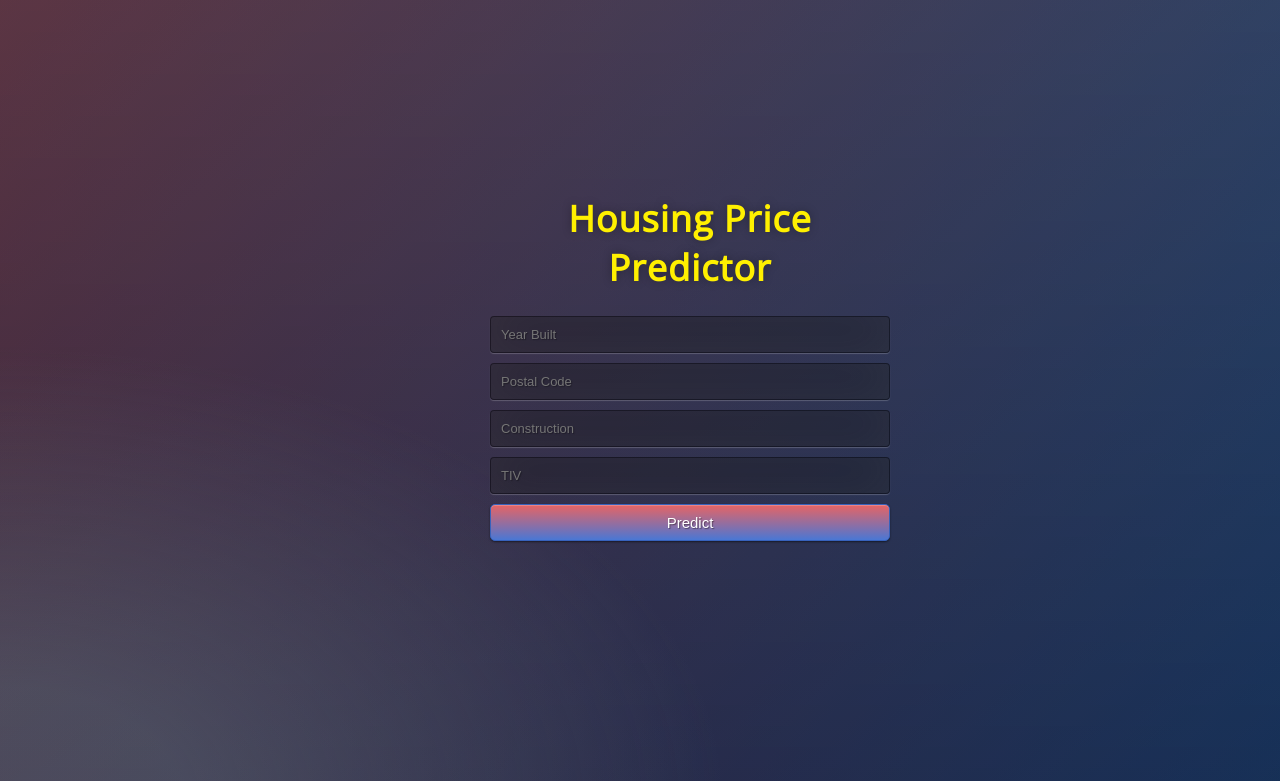
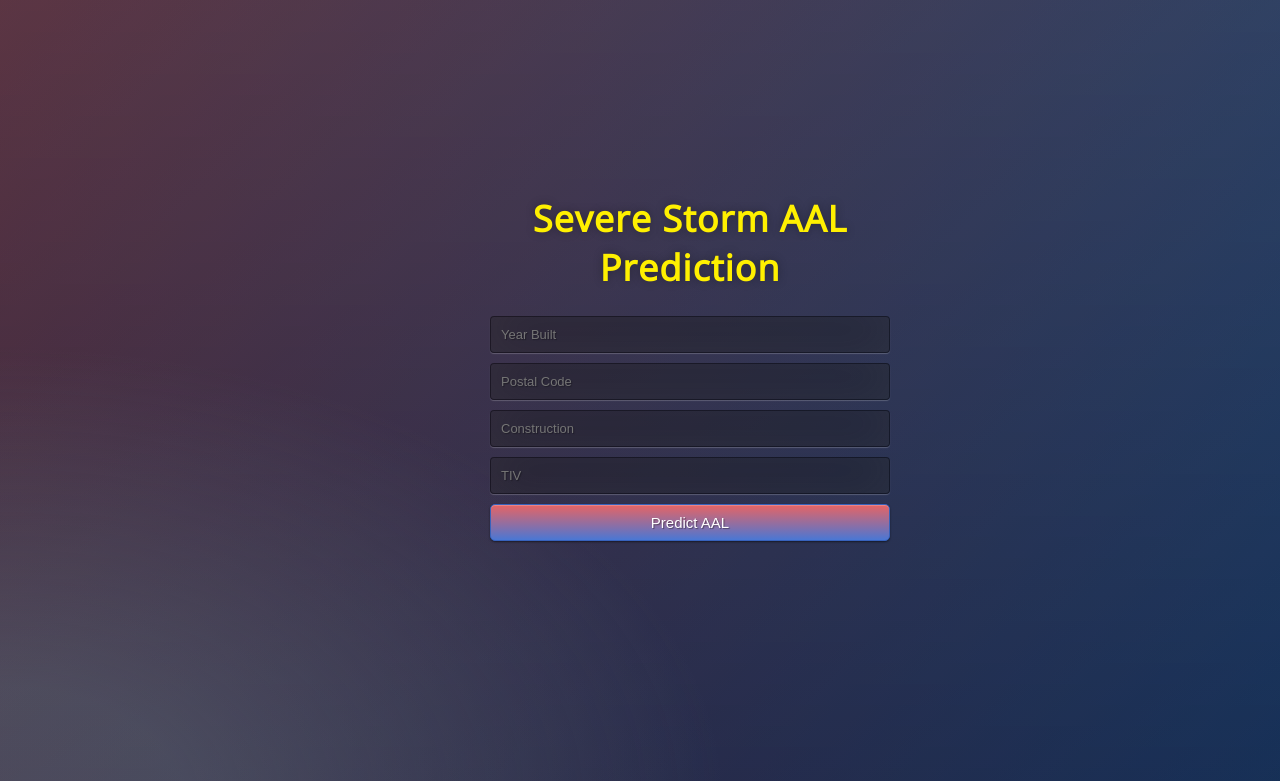
Before and after one commit to wlreardon/CatModelApp, a Flask app: page / in a window 1280 px wide. Shown: the top 781 px of the page. Run offline with Flask 2, Linux system fonts and the light colour scheme; parts of the project's set-up code (start-up, migrations or seed data) failed here and were passed over.

Commit message:
Update index.html

```diff
--- a/templates/index.html
+++ b/templates/index.html
@@ -3,7 +3,7 @@
 <!--From https://codepen.io/frytyler/pen/EGdtg-->
 <head>
   <meta charset="UTF-8">
-  <title>Housing Price Predicton App</title>
+  <title>Severe Storm AAL Predicton</title>
   <link href='https://fonts.googleapis.com/css?family=Pacifico' rel='stylesheet' type='text/css'>
 <link href='https://fonts.googleapis.com/css?family=Arimo' rel='stylesheet' type='text/css'>
 <link href='https://fonts.googleapis.com/css?family=Hind:300' rel='stylesheet' type='text/css'>
@@ -14,7 +14,7 @@
 
 <body>
  <div class="login">
-	<h1>Housing Price Predictor</h1>
+	<h1>Severe Storm AAL Prediction</h1>
 
      <!-- Main Input For Receiving Query to our ML -->
     <form action="{{ url_for('predict')}}"method="post">
@@ -23,7 +23,7 @@
         <input type="text" name="CPI.Average" placeholder="Construction" required="required" />
 		<input type="text" name="Low.Value" placeholder="TIV" required="required" />
 
-        <button type="submit" class="btn btn-primary btn-block btn-large">Predict</button>
+        <button type="submit" class="btn btn-primary btn-block btn-large">Predict AAL</button>
     </form>
 
    <br>
```
